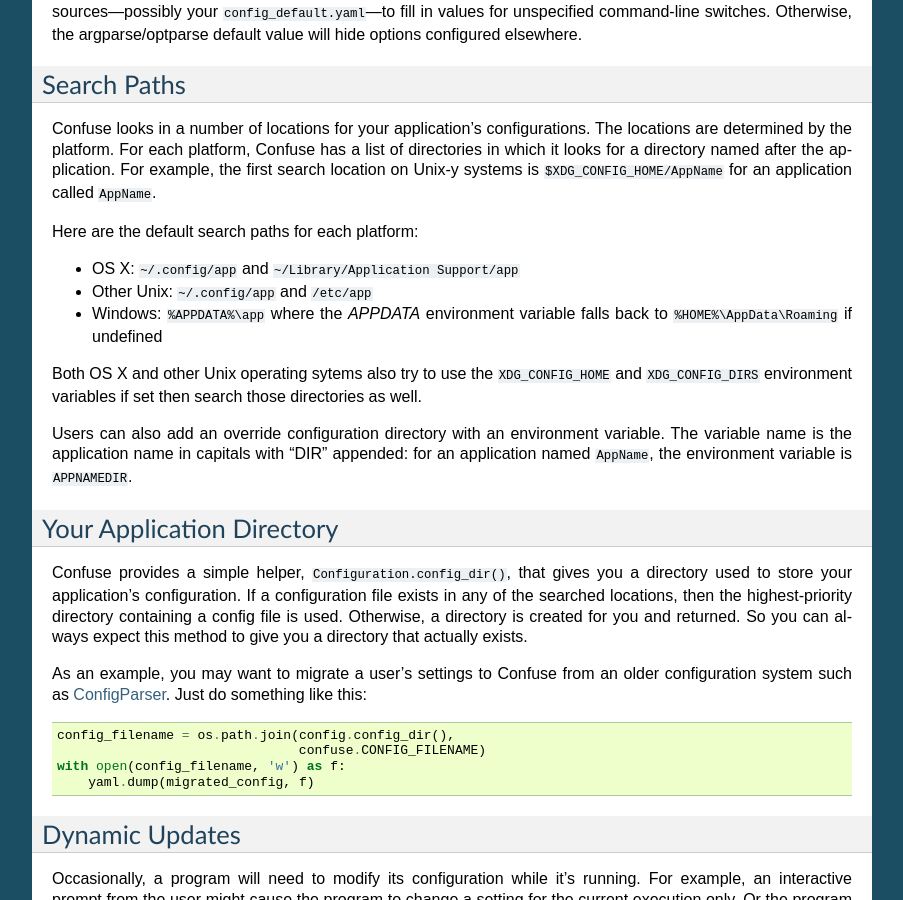
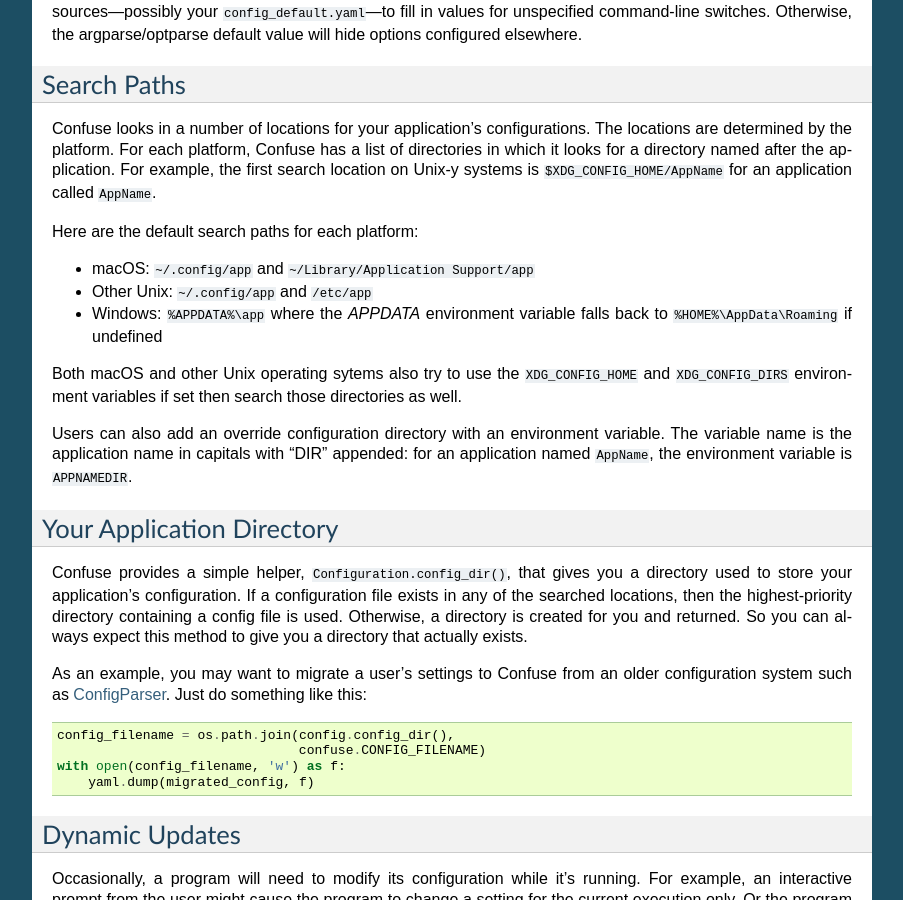
Before and after one commit to beetbox/confuse, a Sphinx documentation site: the page built from docs/index.rst, in a window 1280 px wide and 900 px high, scrolled down 2869 px. Shown: the whole window, without its empty margins (198-1101 px from the left). Built offline with Sphinx 7.4.7, drawn with Linux system fonts in a browser that asks for light colours.

Commit message:
OS X -> macOS

```diff
--- a/README.rst
+++ b/README.rst
@@ -31,7 +31,7 @@
 
 -  Look for configuration files in **platform-specific paths**. Like
    ``$XDG_CONFIG_HOME`` or ``~/.config`` on Unix; "Application Support" on
-   Mac OS X; ``%APPDATA%`` on Windows. Your program gets its own
+   macOS; ``%APPDATA%`` on Windows. Your program gets its own
    directory, which you can use to store additional data. You can
    transparently create this directory on demand if, for example, you
    need to initialize the configuration file on first run. And an
--- a/docs/index.rst
+++ b/docs/index.rst
@@ -210,12 +210,12 @@
 
 Here are the default search paths for each platform:
 
-* OS X: ``~/.config/app`` and ``~/Library/Application Support/app``
+* macOS: ``~/.config/app`` and ``~/Library/Application Support/app``
 * Other Unix: ``~/.config/app`` and ``/etc/app``
 * Windows: ``%APPDATA%\app`` where the `APPDATA` environment variable falls
   back to ``%HOME%\AppData\Roaming`` if undefined
 
-Both OS X and other Unix operating sytems also try to use the
+Both macOS and other Unix operating sytems also try to use the
 ``XDG_CONFIG_HOME`` and ``XDG_CONFIG_DIRS`` environment variables if set
 then search those directories as well.
 
```
